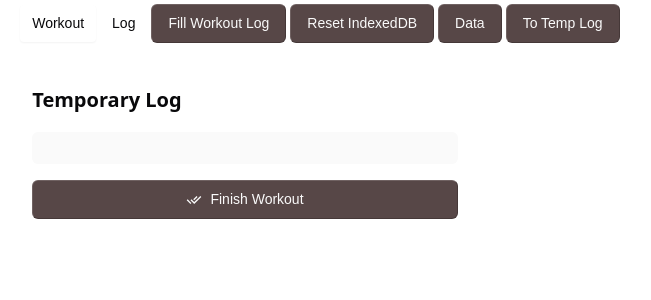
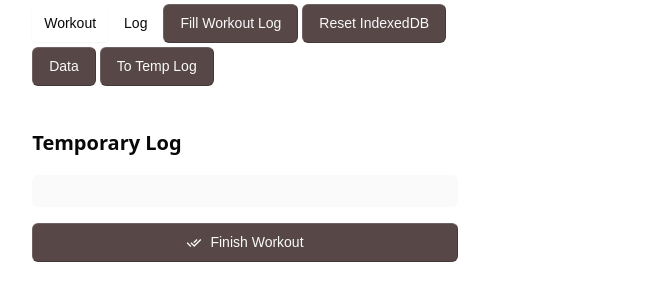
Before and after one commit to MilanVlaski/workout-logger, a plain HTML site: page src/index.html in a window 1280 px wide. Shown: the whole page, without its empty margins (395-1046 px from the left). Drawn offline with Linux system fonts and the light colour scheme.

Commit message:
fix: wrap nav, and add padding

```diff
--- a/src/assets/css/workout.css
+++ b/src/assets/css/workout.css
@@ -62,6 +62,8 @@ label button {
 nav[role='tablist'] {
     display: flex;
     background-color: var(--background);
+    flex-wrap: wrap;
+    padding-inline: 1rem;
 }
 
 ot-tabs:not(:defined) {
```
